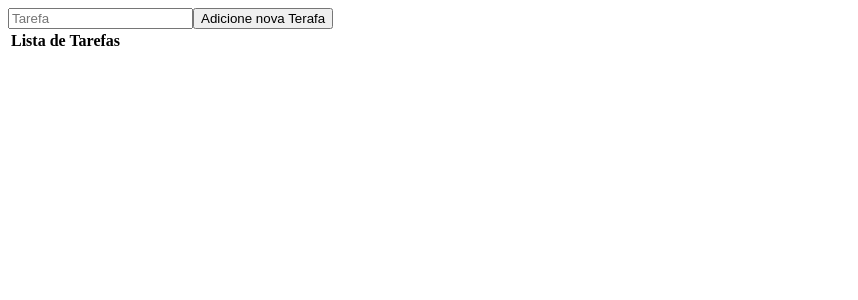
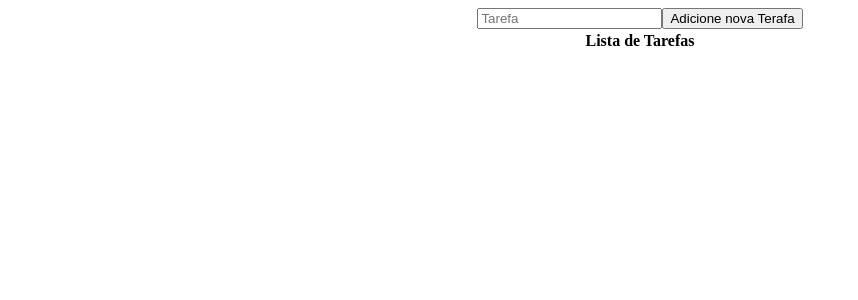
Before and after one commit to is8Santos/Teste-ReactJS_IFAL, a React (Create React App) app: page / in a window 1280 px wide. Shown: the top 300 px of the page, without its empty margins (0-858 px from the left). Built offline with nearby package versions, Linux system fonts and the light colour scheme.

Commit message:
incremetando css

```diff
--- a/package.json
+++ b/package.json
@@ -9,6 +9,7 @@
     "react": "^17.0.2",
     "react-dom": "^17.0.2",
     "react-scripts": "4.0.3",
+    "react-slick": "^0.28.1",
     "web-vitals": "^1.1.2"
   },
   "scripts": {
--- /dev/null
+++ b/src/components/Lista.css
@@ -0,0 +1,4 @@
+.Container-Geral {
+    display:flex;
+    justify-content: center;
+}
--- a/src/components/Lista.js
+++ b/src/components/Lista.js
@@ -1,4 +1,6 @@
+import "./Lista.css"
 import React, { useState } from 'react'
+
 
 const Lista = () => {
     const [tarefa, setTarefa] = useState('')
@@ -15,7 +17,8 @@ const Lista = () => {
     }
 
     return (
-        <>
+        <div>
+            <div className="Container-Geral">
             <form onSubmit={handleFormSubmit}>
                 <input
                     data-testid="form-field"
@@ -30,8 +33,11 @@ const Lista = () => {
                 >Adicione nova Terafa
                 </button>
             </form>
+            </div>
 
 
+
+            <div  className="Container-Geral">
             <table data-testid="table">
                 <thead>
                     <tr>
@@ -48,7 +54,8 @@ const Lista = () => {
                     ))}
                 </tbody>
             </table>
-        </>
+            </div>
+        </div>
     )
 }
 
```
Also changed, not shown: 2 other files (tests, documents, lock files or other folders).
